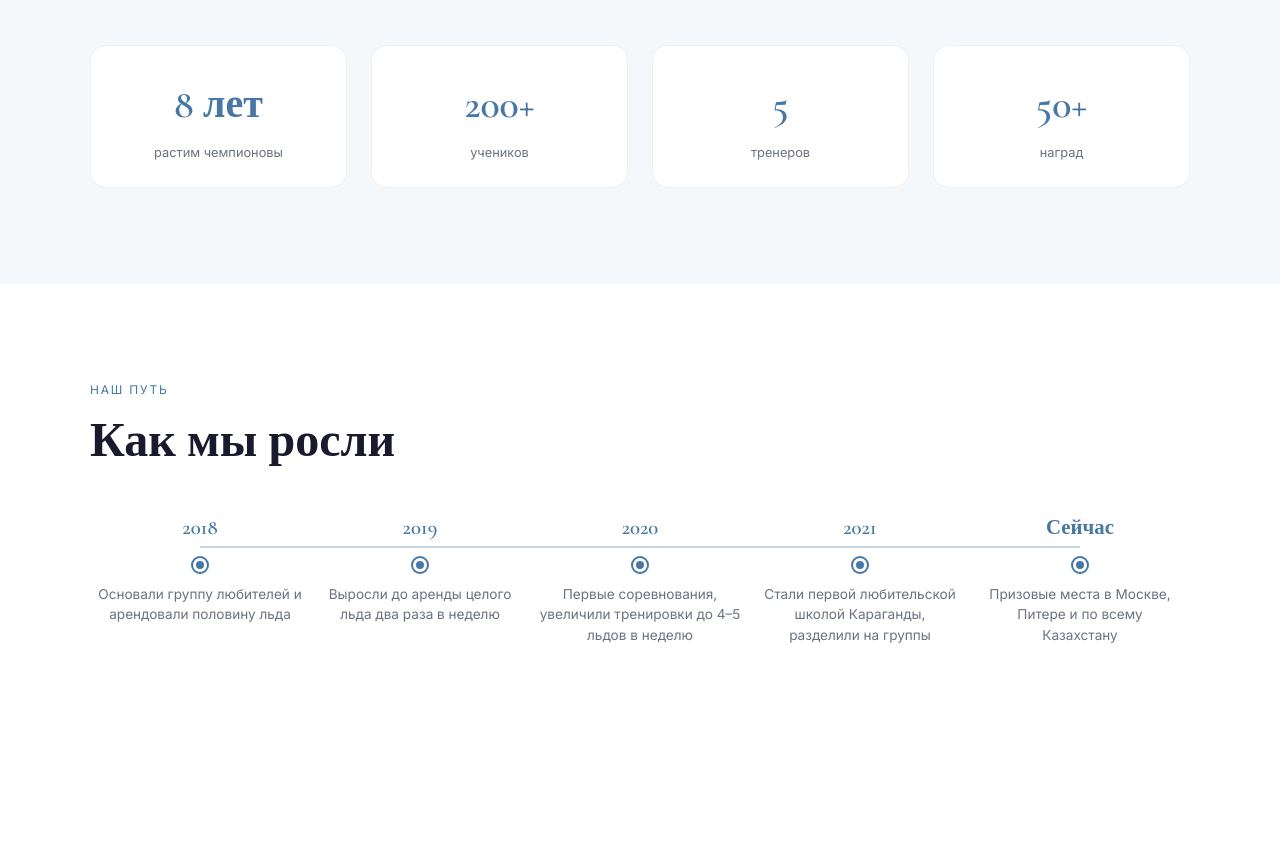
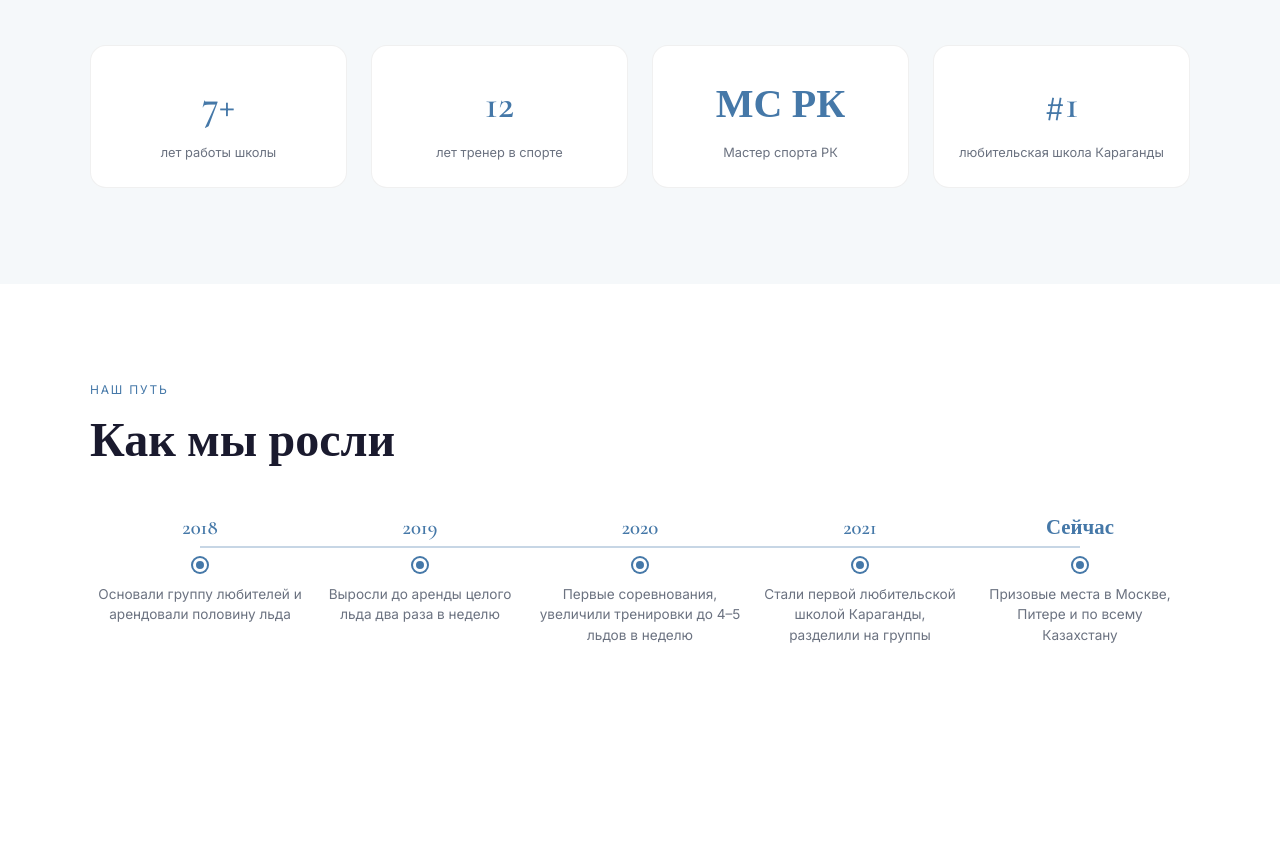
Before and after one commit to globalacc091-hub/my_website, a plain HTML site: page index.html in a window 1280 px wide. Shown: the part 1114-1964 px from the top of the page. Drawn offline with nearby package versions, Linux system fonts and the light colour scheme.

Commit message:
fix: обновлена статистика в секции О школе

```diff
--- a/index.html
+++ b/index.html
@@ -713,20 +713,20 @@
       </p>
       <div class="stats-grid">
         <div class="stat-card">
-          <div class="stat-num">8 лет</div>
-          <div class="stat-label">растим чемпионовы</div>
+  <div class="stat-num">7+</div>
+  <div class="stat-label">лет работы школы</div>
 </div>
 <div class="stat-card">
-          <div class="stat-num">200+</div>
-          <div class="stat-label">учеников</div>
+  <div class="stat-num">12</div>
+  <div class="stat-label">лет тренер в спорте</div>
 </div>
 <div class="stat-card">
-          <div class="stat-num">5</div>
-          <div class="stat-label">тренеров</div>
+  <div class="stat-num">МС РК</div>
+  <div class="stat-label">Мастер спорта РК</div>
 </div>
 <div class="stat-card">
-          <div class="stat-num">50+</div>
-          <div class="stat-label">наград</div>
+             <div class="stat-num">#1</div>
+          <div class="stat-label">любительская школа Караганды</div>
         </div>
       </div>
     </div>
```
Lines whose indentation alone changed are shown as unchanged.
